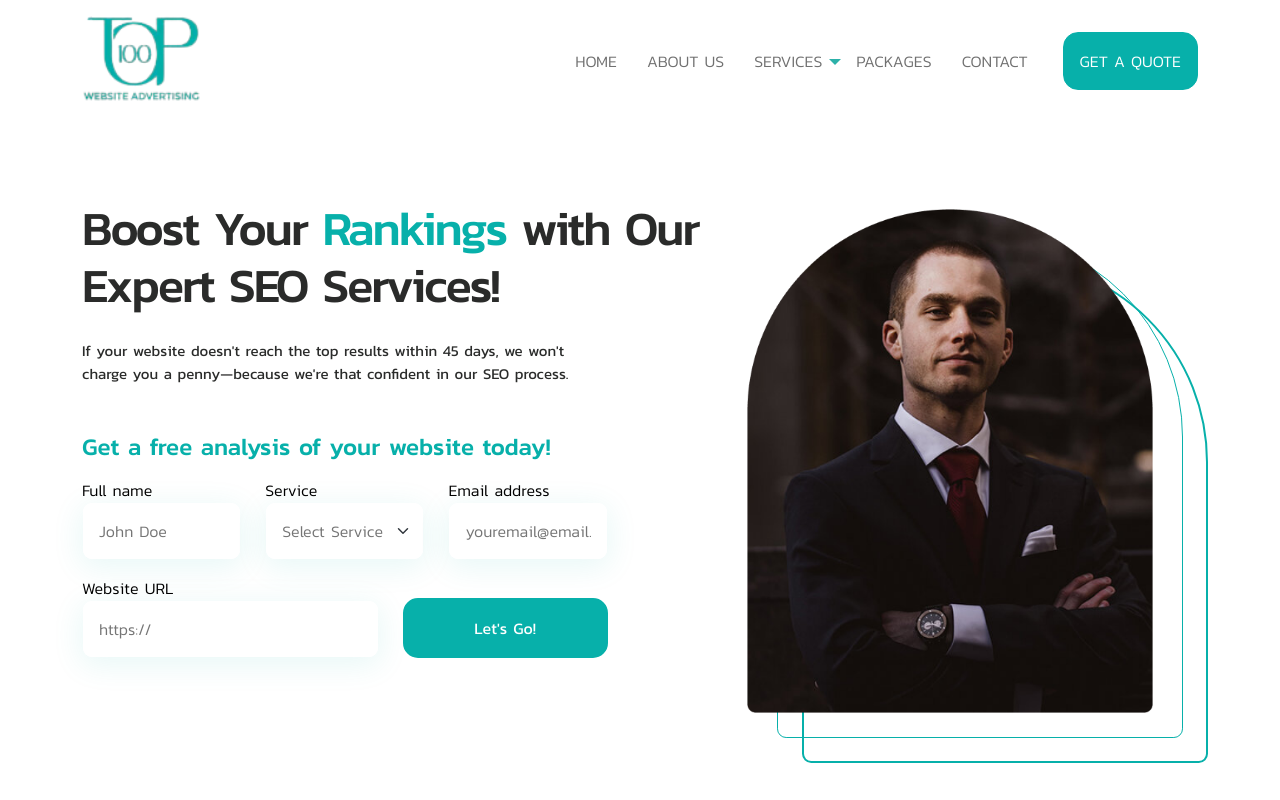
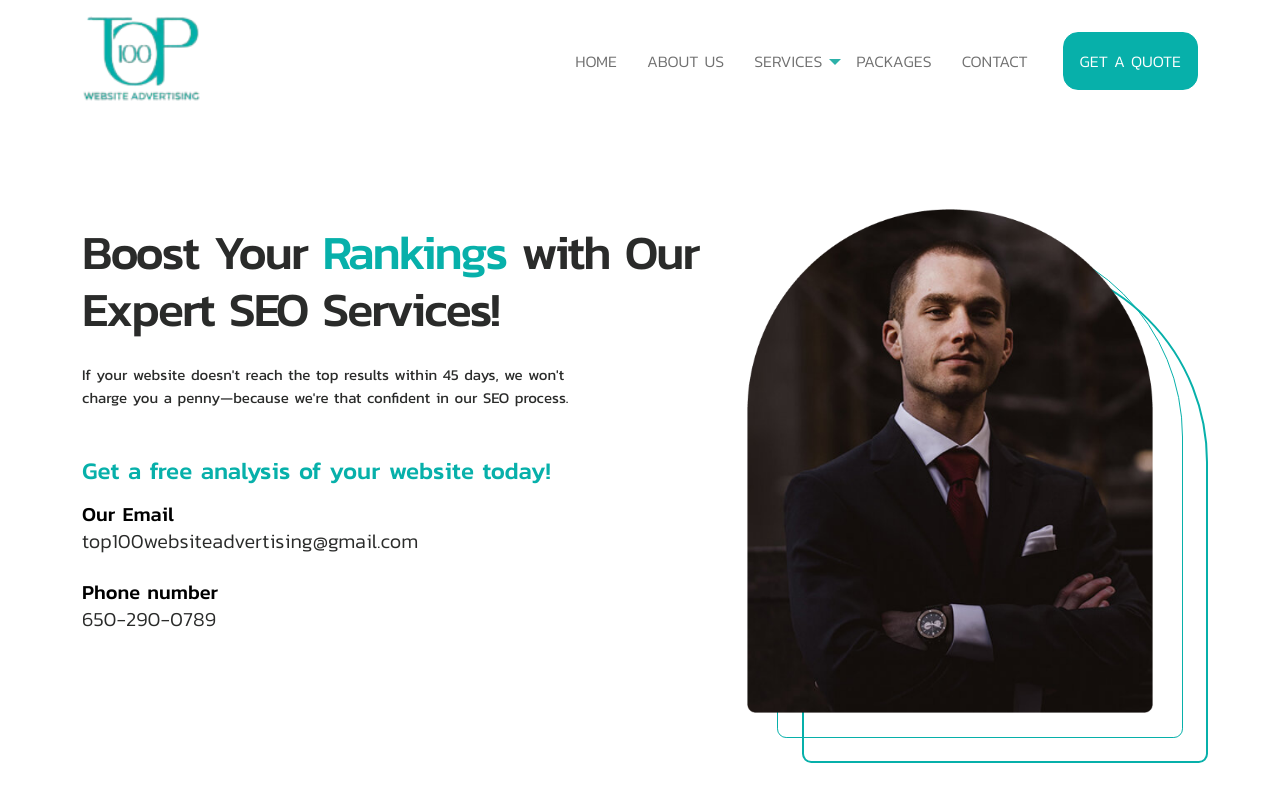
Before and after one commit to Ab-Qadir1998/top-100-web-UI, a React (Vite) app: page / in a window 1280 px wide. Shown: the top 800 px of the page. Built offline with nearby package versions, Linux system fonts and the light colour scheme.

Commit message:
client changes done

```diff
--- a/src/components/Layout/Footer.jsx
+++ b/src/components/Layout/Footer.jsx
@@ -63,7 +63,7 @@ const Footer = () => {
               </form> */}
 									<ul className="contact-info  footer-wrapper">
 										<li className="mb-2">
-											<h4>Let's Connect</h4>
+											<h4>Contact Us !</h4>
 										</li>
 										{contactInfo?.map((info, i) => (
 											<li key={i}>
--- a/src/pages/Packages/Packages.jsx
+++ b/src/pages/Packages/Packages.jsx
@@ -25,7 +25,7 @@ const Packages = () => {
 										of $500. Your webmaster will seamlessly integrate this
 										package into your website. Following the integration, our
 										team at Top 100 Website Advertising initiates your
-										business's advertising campaign, priced at $250.00 per
+										businesses advertising campaign, priced at $250.00 per
 										month. Should you, as the owner of the website business,
 										ever find our performance unsatisfactory, there's no
 										obligation to make payment.
--- a/src/pages/Services/ServiceDetails.jsx
+++ b/src/pages/Services/ServiceDetails.jsx
@@ -16,7 +16,7 @@ import ServiceItem from "../../components/ServiceItem";
 import { Link } from 'react-router-dom'
 const ServiceDetails = (props) => {
     const para1 = "At Top 100 Website Advertising, our mission is to be your unwavering partner on the journey to online success. With years of experience and a team of seasoned SEO experts, we are committed to delivering top-notch SEO services that can elevate your online presence and drive tangible results. Our track record speaks volumes about our expertise, as we have consistently helped businesses of all sizes and industries achieve remarkable success in the digital realm.";
-    const para2 = "Our primary focus is on search engine optimization (SEO), a critical aspect of any successful online strategy. Through meticulous keyword research, content optimization, and cutting-edge SEO techniques, we have consistently propelled our clients' websites to the top of search engine rankings. What sets us apart is our unwavering commitment to our clients' success. That's why we confidently offer a guarantee: if we don't achieve top search engine rankings for your website within 45 days, we'll refund your money. It's a testament to our confidence in our abilities and our dedication to delivering results.";
+    const para2 = "Our primary focus is on search engine optimization (SEO), a critical aspect of any successful online strategy. Through meticulous keyword research, content optimization, and cutting-edge SEO techniques, we have consistently propelled our clients' websites to the top of search engine rankings. What sets us apart is our unwavering commitment to our client's success. That's why we confidently offer a guarantee: if we don't achieve top search engine rankings for your website within 45 days, we'll refund your money. It's a testament to our confidence in our abilities and our dedication to delivering results.";
     const serviceData1 = [
         {
             id: 1,
--- a/src/sections/contactus/GetInTouchSec.jsx
+++ b/src/sections/contactus/GetInTouchSec.jsx
@@ -84,7 +84,7 @@ const GetInTouchSec = () => {
 									</div>
 								</div>
 							</div>
-							<div className="col-md-5 mt-5 mt-md-0 wow animate__animated animate__fadeInRight animate__delay-1s">
+							{/* <div className="col-md-5 mt-5 mt-md-0 wow animate__animated animate__fadeInRight animate__delay-1s">
 								<div className="contact-form">
 									<form>
 										<div className="row">
@@ -123,7 +123,7 @@ const GetInTouchSec = () => {
 										</div>
 									</form>
 								</div>
-							</div>
+							</div> */}
 						</div>
 					</div>
 				</div>
--- a/src/sections/home/Banner.jsx
+++ b/src/sections/home/Banner.jsx
@@ -23,7 +23,7 @@ const Banner = () => {
 								Get a free analysis of your website today!
 							</h4>
 							<div className="input-group mb-3">
-                <form>
+								{/* <form>
                   <div className="row align-items-end">
                     <div className="mb-3 col-lg-4">
                       <InputField
@@ -44,13 +44,6 @@ const Banner = () => {
                         </select>
                       </label>
                     </div>
-                    {/* <div className="mb-3 col-lg-4">
-                      <InputField
-                        label={"Website URL"}
-                        type={"text"}
-                        placeholder={"https://"}
-                      />
-                    </div> */}
                     <div className="mb-3 col-lg-4">
                       <InputField
                         label={"Email address"}
@@ -59,12 +52,6 @@ const Banner = () => {
                       />
                     </div>
                     <div className="col-lg-7">
-                      {/* <InputField
-                        label={"Email address"}
-                        type={"email"}
-                        placeholder={"John Doe"}
-                      /> */}
-
                       <InputField
                         label={"Website URL"}
                         type={"text"}
@@ -80,7 +67,36 @@ const Banner = () => {
                       />
                     </div>
                   </div>
-                </form>
+                </form> */}
+								<div className="row">
+									<div className="col-lg-12 wow animate__animated animate__fadeInLeft animate__delay-1s">
+										<div className="single-info d-flex gap-3 align-items-center">
+											<div className="text-here">
+												<h6 className="level-5 mb-0">Our Email</h6>
+												<a
+													href="mailto: top100websiteadvertising@gmail.com"
+													className="level-5 text-dark font-small"
+													style={{ wordWrap: "wrap" }}
+												>
+													top100websiteadvertising@gmail.com
+												</a>
+											</div>
+										</div>
+									</div>
+									<div className="col-lg-12 mt-4 wow animate__animated animate__fadeInRight animate__delay-1s">
+										<div className="single-info d-flex gap-3 align-items-center">
+											<div className="text-here">
+												<h6 className="level-5 mb-0">Phone number</h6>
+												<a
+													href="tel: 650-290-0789"
+													className="level-5 text-dark font-small"
+												>
+													650-290-0789
+												</a>
+											</div>
+										</div>
+									</div>
+								</div>
 							</div>
 						</div>
 					</div>
```
Lines whose indentation alone changed are shown as unchanged.
